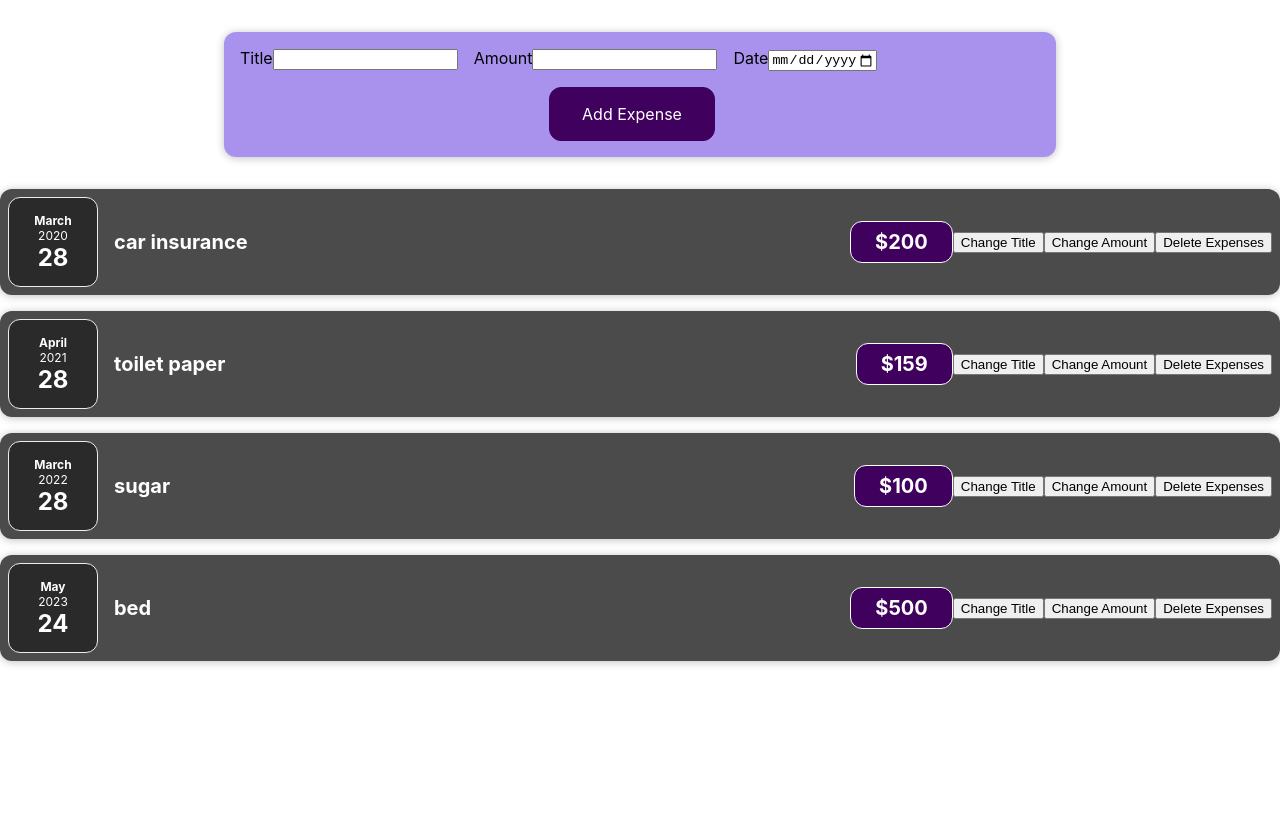
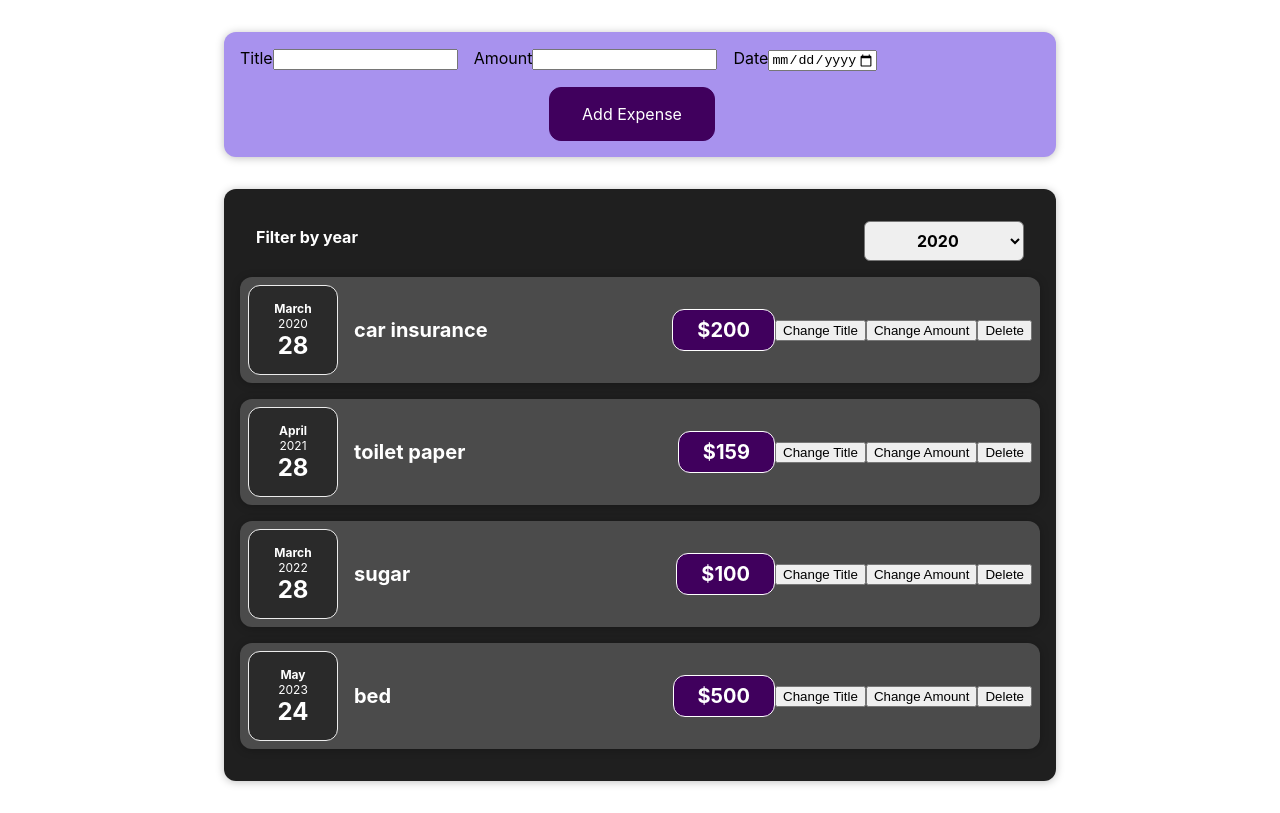
Before and after one commit to udaykumardl/React-project, a React (Create React App) app: page / in a window 1280 px wide. Built offline with nearby package versions, Linux system fonts and the light colour scheme.

Commit message:
Rendering Expenses with performance optimisations

```diff
--- a/src/App.js
+++ b/src/App.js
@@ -2,10 +2,9 @@ import { useState } from "react";
 import ExpenseItem from "./components/Expenses/ExpenseItem";
 import ExpenseForm from "./components/NewExpenses/ExpenseForm";
 import NewExpense from "./components/NewExpenses/NewExpense";
+import Expenses from "./components/Expenses/Expense";
 
-
-function App(){
-  const [expense,setExpenses]=useState([
+const DUMMY_EXPENSES=[
   {
     title:'car insurance',
     amount:200,
@@ -30,29 +29,27 @@ function App(){
     date:new Date(2023,4,24),
     locationOfExpenditure:'Furniture Store'
   },
+]
 
 
-  ])
+const App=()=> {
+  const [expenses,setExpenses]=useState(DUMMY_EXPENSES)
 
-
-  const addExpenseHandler = (expense) => {
-    setExpenses((prevExpenses) => [...prevExpenses, expense]);
-  };
-
+  const addExpenseHandler=(expense)=>{
+   setExpenses(prevExpenses=>{
+    return [expense,...prevExpenses]
+   })
+  }
 
   return (
    <div>
+
+
     <NewExpense onAddExpense={addExpenseHandler}/>
-      {expense.map((expense, index) => (
-        <ExpenseItem
-          key={index}
-          title={expense.title}
-          amount={expense.amount}
-          date={expense.date}
-          locationOfExpenditure={expense.locationOfExpenditure}
-        />
-      ))}
+    <Expenses items={expenses} setExpenses={setExpenses}/>
+
    </div>
   );
 }
+
 export default App
--- a/src/components/Expenses/Expense.js
+++ b/src/components/Expenses/Expense.js
@@ -1,34 +1,31 @@
-import React from 'react';
+import React, { useState } from 'react';
 
 import ExpenseItem from './ExpenseItem';
 import Card from '../UI/Card';
-import './Expenses.css';
+import './Expense.css';
+import ExpensesFilter from './ExpenseFilter';
 
 const Expenses = (props) => {
+  const[filteredYear, setFilteredYear]=useState('2020')
+
+  const filterChangeHandler= selectedYear =>{
+    setFilteredYear(selectedYear);
+  }
+
   return (
-    <Card className="expenses">
-      <ExpenseItem
-        title={props.items[0].title}
-        amount={props.items[0].amount}
-        date={props.items[0].date}
-      />
-      <ExpenseItem
-        title={props.items[1].title}
-        amount={props.items[1].amount}
-        date={props.items[1].date}
-      />
-      <ExpenseItem
-        title={props.items[2].title}
-        amount={props.items[2].amount}
-        date={props.items[2].date}
-      />
-      <ExpenseItem
-        title={props.items[3].title}
-        amount={props.items[3].amount}
-        date={props.items[3].date}
-      />
-    </Card>
+    <div>
+      <Card className="expenses">
+        <ExpensesFilter selected={filteredYear} onChangeFilter={filterChangeHandler} />
+        {props.items.map((expense) => (
+          <ExpenseItem
+           key={expense.id}
+           title={expense.title}
+           amount={expense.amount}
+           date={expense.date} />
+        ))}
+      </Card>
+    </div>
   );
-}
+};
 
 export default Expenses;
--- a/src/components/Expenses/ExpenseFilter.js
+++ b/src/components/Expenses/ExpenseFilter.js
@@ -1,16 +1,21 @@
+
+
 import React from 'react';
 
-import './ExpensesFilter.css';
+import './ExpenseFilter.css';
 
-const ExpensesFilter = (props) => {
+const ExpenseFilter = (props) => {
 
+  const dropDownChangeHandler=(event)=>{
+    props.onChangeFilter(event.target.value)
+  }
 
   return (
     <div className='expenses-filter'>
       <div className='expenses-filter__control'>
         <label>Filter by year</label>
-        <select>
-          <option value='2022'>2022</option>
+        <select value={props.selected} onChange={dropDownChangeHandler}>
+          <option value='2022' >2022</option>
           <option value='2021'>2021</option>
           <option value='2020'>2020</option>
           <option value='2019'>2019</option>
@@ -19,4 +24,5 @@ const ExpensesFilter = (props) => {
     </div>
   );
 };
-export default ExpensesFilter
+
+export default ExpenseFilter;
--- a/src/components/Expenses/ExpenseItem.js
+++ b/src/components/Expenses/ExpenseItem.js
@@ -1,31 +1,29 @@
-import React ,{ useState } from 'react';
-
 import ExpenseDate from './ExpenseDate';
 import Card from '../UI/Card';
 import './ExpenseItem.css';
+import { useState } from 'react';
 
-const ExpenseItem = (props) => {
-    const [amount, setAmount] = useState(props.amount);
+const ExpenseItem=(props)=> {
 
-    const [title,setTitle]=useState(props.title);
+  const [title,setTitle]=useState(props.title)
+  const [amount,setAmount]=useState(props.amount)
 
-    const clickHandler=()=>{
-        setTitle('Updated!')
-        console.log(title);
-    }
-    const amountClickHandler=()=> {
-        setAmount(100);
-        console.log(amount);
+  const DeleteHandler=(id)=>{
+    const updatedExpenses= props.items.filter((ele)=>{
+    return id!==ele.id
+   })
+   console.log(props.items)
+   props.setExpenses(updatedExpenses)
 
-    }
+  }
 
-    const deleteHandler=()=>{
-        const ExpenseItem=document.getElementById(props.id)
-        if(ExpenseItem){
-            ExpenseItem.remove();
+  const clickHandler=()=>{
+    setTitle('Updated!')
+  }
+  const changeAmountHandler=()=>{
+    setAmount('100')
+  }
 
-        }
-    }
   return (
     <Card className='expense-item'>
       <ExpenseDate date={props.date} />
@@ -33,9 +31,9 @@ const ExpenseItem = (props) => {
         <h2>{title}</h2>
         <div className='expense-item__price'>${amount}</div>
       </div>
-      <button onClick={(clickHandler)}>Change Title</button>
-      <button onClick={amountClickHandler}>Change Amount</button>
-      <button onClick={deleteHandler}>Delete Expenses</button>
+      <button onClick={clickHandler}>Change Title</button>
+      <button onClick={changeAmountHandler}>Change Amount</button>
+      <button onClick={()=>DeleteHandler(props.id)}>Delete</button>
     </Card>
   );
 }
```
Lines whose indentation alone changed are shown as unchanged.
